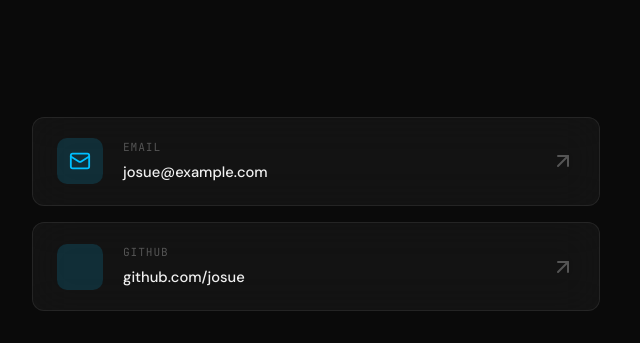
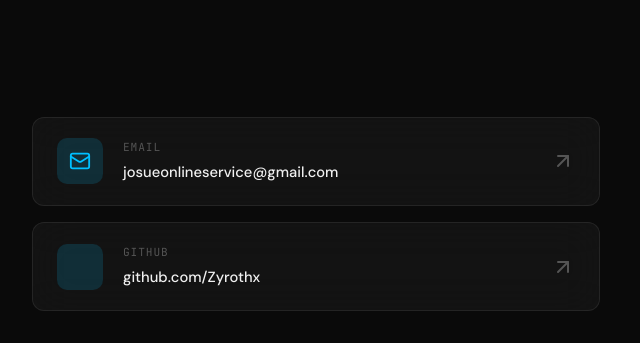
Before and after one commit to Zyrothx/zyrothx.github.io, a plain HTML site: page index.html in a window 1280 px wide. Shown: the part 3835-4178 px from the top of the page, 640-1280 px from the left. Drawn offline with nearby package versions, Linux system fonts and the light colour scheme.

Commit message:
Update index.html

```diff
--- a/index.html
+++ b/index.html
@@ -523,24 +523,24 @@
 
           <div class="contact-links reveal" style="--delay:0.15s">
 
-            <a href="mailto:josue@example.com" class="contact-card glass" aria-label="Enviar email a Josue">
+            <a href="mailto:josueonlineservice@gmail.com" class="contact-card glass" aria-label="Enviar email a Josue">
               <div class="contact-icon" aria-hidden="true">
                 <i data-lucide="mail"></i>
               </div>
               <div class="contact-info">
                 <span class="contact-label mono">Email</span>
-                <span class="contact-value">josue@example.com</span>
+                <span class="contact-value">josueonlineservice@gmail.com</span>
               </div>
               <i data-lucide="arrow-up-right" class="contact-arrow" aria-hidden="true"></i>
             </a>
 
-            <a href="https://github.com" target="_blank" rel="noopener noreferrer" class="contact-card glass" aria-label="Ver perfil de GitHub de Josue">
+            <a href="https://github.com/Zyrothx" target="_blank" rel="noopener noreferrer" class="contact-card glass" aria-label="Ver perfil de GitHub de Josue">
               <div class="contact-icon" aria-hidden="true">
                 <i data-lucide="github"></i>
               </div>
               <div class="contact-info">
                 <span class="contact-label mono">GitHub</span>
-                <span class="contact-value">github.com/josue</span>
+                <span class="contact-value">github.com/Zyrothx</span>
               </div>
               <i data-lucide="arrow-up-right" class="contact-arrow" aria-hidden="true"></i>
             </a>
```
